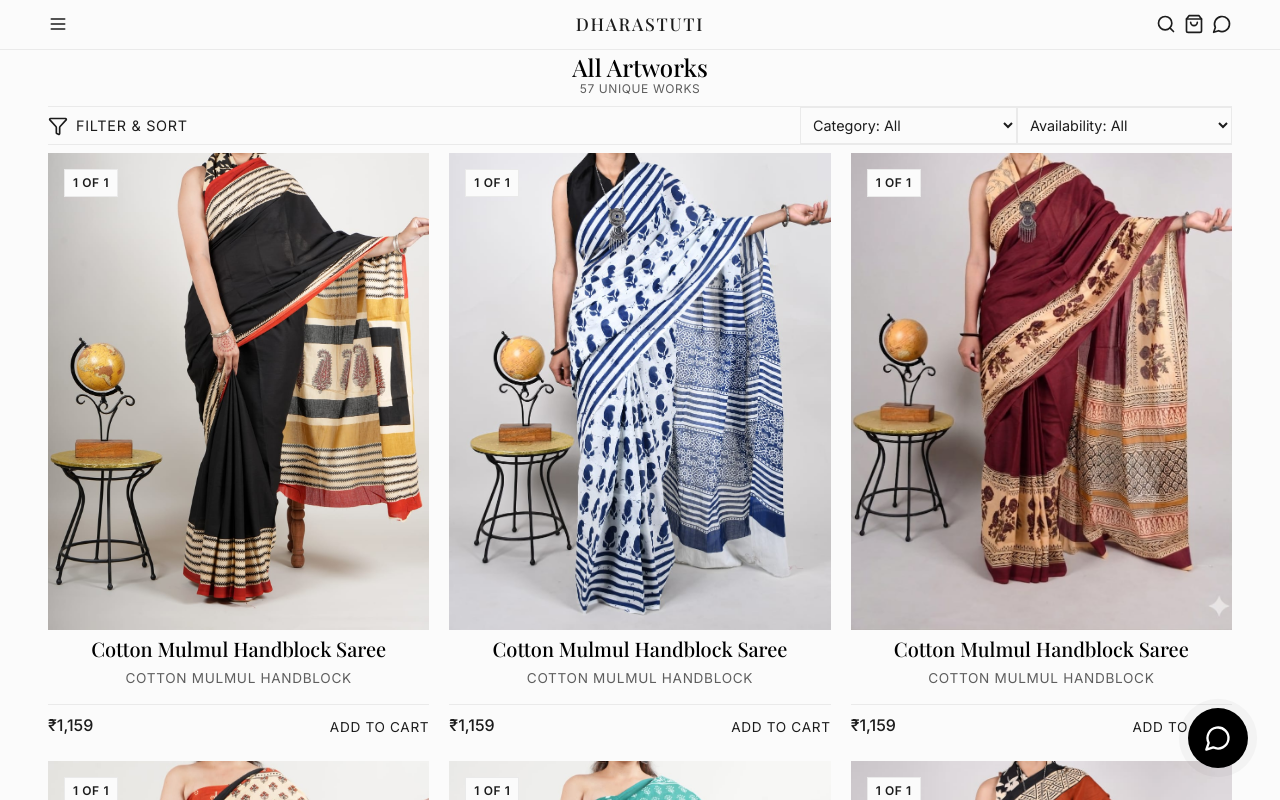
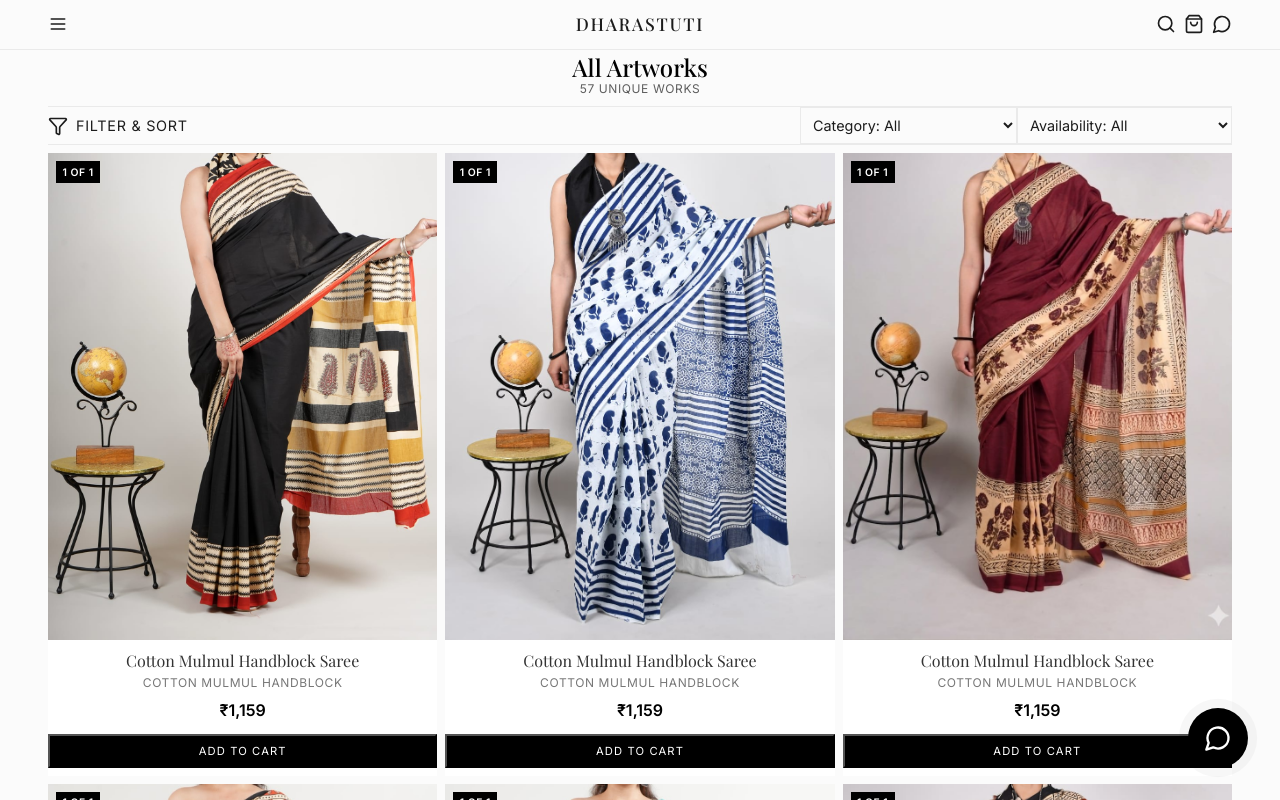
Before and after one commit to jigneshpandya86-lab/dharastuti, a React (Vite) app: page /collections in a window 1280 px wide. Shown: the top 800 px of the page. Built offline with nearby package versions, Linux system fonts and the light colour scheme; a web font is replaced by a local one.

Commit message:
feat: redesign collection style to match Gajarai and update contact number

```diff
--- a/src/components/ArtCard.css
+++ b/src/components/ArtCard.css
@@ -1,7 +1,9 @@
 .art-card {
   display: flex;
   flex-direction: column;
-  gap: var(--spacing-md);
+  gap: var(--spacing-sm);
+  background: #fff;
+  transition: transform 0.3s ease;
 }
 
 .art-card-image-link {
@@ -20,33 +22,42 @@
   width: 100%;
   height: 100%;
   object-fit: cover;
-  transition: transform 0.5s ease;
+  transition: transform 0.8s cubic-bezier(0.4, 0, 0.2, 1);
 }
 
 .art-card-image-container:hover .art-card-image {
-  transform: scale(1.05);
+  transform: scale(1.08);
 }
 
 .art-card-badges {
   position: absolute;
-  top: 1rem;
-  left: 1rem;
+  top: 0.5rem;
+  left: 0.5rem;
   display: flex;
   flex-direction: column;
-  gap: 0.5rem;
+  gap: 0.25rem;
   z-index: 2;
+}
+
+.art-card-badges .badge {
+  font-size: 0.65rem;
+  padding: 0.2rem 0.4rem;
+  border: none;
+  background-color: #000;
+  color: #fff;
 }
 
 .art-card-hover-overlay {
   position: absolute;
   inset: 0;
-  background-color: rgba(251, 251, 251, 0.2);
+  background-color: rgba(0, 0, 0, 0.03);
   display: flex;
-  align-items: center;
+  align-items: flex-end;
   justify-content: center;
   opacity: 0;
-  transition: opacity 0.3s ease;
+  transition: all 0.3s ease;
   z-index: 1;
+  padding-bottom: 1rem;
 }
 
 .art-card-image-container:hover .art-card-hover-overlay {
@@ -54,13 +65,19 @@
 }
 
 .view-details {
-  background-color: var(--color-bg);
-  padding: 0.75rem 1.5rem;
-  font-size: 0.85rem;
+  background-color: #fff;
+  padding: 0.6rem 1.2rem;
+  font-size: 0.75rem;
   text-transform: uppercase;
-  letter-spacing: 0.05em;
-  color: var(--color-text);
-  box-shadow: 0 4px 12px rgba(0, 0, 0, 0.1);
+  letter-spacing: 0.1em;
+  color: #000;
+  border: 1px solid #000;
+  transform: translateY(10px);
+  transition: transform 0.3s ease;
+}
+
+.art-card-image-container:hover .view-details {
+  transform: translateY(0);
 }
 
 .art-card-info {
@@ -68,59 +85,56 @@
   flex-direction: column;
   align-items: center;
   text-align: center;
-  gap: 0.25rem;
+  gap: 0.15rem;
+  padding: 0.5rem 0;
 }
 
 .art-card-title {
-  font-size: 1.25rem;
-  margin-bottom: 0.25rem;
+  font-size: 1rem;
+  font-weight: 400;
+  margin-bottom: 0.1rem;
+  color: #333;
 }
 
 .art-card-title a {
-  transition: opacity 0.3s ease;
-}
-
-.art-card-title a:hover {
-  opacity: 0.7;
+  transition: color 0.3s ease;
 }
 
 .art-card-medium {
-  font-size: 0.85rem;
-  color: var(--color-text);
-  opacity: 0.7;
+  font-size: 0.75rem;
+  color: #777;
   text-transform: uppercase;
   letter-spacing: 0.05em;
+  margin-bottom: 0.25rem;
 }
 
 .art-card-footer {
   width: 100%;
   display: flex;
+  flex-direction: column;
   align-items: center;
-  justify-content: space-between;
-  margin-top: 0.5rem;
-  padding-top: 0.5rem;
-  border-top: 1px solid var(--color-border);
+  gap: 0.5rem;
 }
 
 .art-card-price {
   font-size: 1rem;
-  font-weight: 500;
+  font-weight: 600;
+  color: #000;
 }
 
 .btn-text {
-  background: none;
-  border: none;
-  padding: 0;
+  background: #000;
+  color: #fff;
+  padding: 0.5rem 1rem;
   font-family: inherit;
-  font-size: 0.85rem;
+  font-size: 0.7rem;
   text-transform: uppercase;
-  letter-spacing: 0.05em;
-  color: var(--color-text);
+  letter-spacing: 0.1em;
   cursor: pointer;
-  border-bottom: 1px solid transparent;
-  transition: border-color 0.3s ease;
+  transition: all 0.3s ease;
+  width: 100%;
 }
 
 .btn-text:hover {
-  border-bottom-color: var(--color-text);
+  background: #333;
 }
--- a/src/components/CartDrawer.tsx
+++ b/src/components/CartDrawer.tsx
@@ -16,7 +16,7 @@ export default function CartDrawer({ isOpen, onClose }: CartDrawerProps) {
     const itemsText = cartItems.map(item => `- ${item.title} (SKU: ${item.sku}) - ${item.price}`).join('\n');
     const message = `Hi Dharastuti Art, I'd like to purchase the following items:\n\n${itemsText}\n\nTotal: ${cartTotal}\n\nPlease let me know the next steps for payment and shipping.`;
 
-    const waLink = `https://wa.me/919725001354?text=${encodeURIComponent(message)}`;
+    const waLink = `https://wa.me/918980846362?text=${encodeURIComponent(message)}`;
     window.open(waLink, '_blank');
   };
 
--- a/src/components/FloatingWhatsApp.tsx
+++ b/src/components/FloatingWhatsApp.tsx
@@ -3,7 +3,7 @@ import './FloatingWhatsApp.css';
 
 export default function FloatingWhatsApp() {
   const message = encodeURIComponent("Hello Dharastuti Art, I would like to know more about your artworks and commissions.");
-  const waLink = `https://wa.me/919725001354?text=${message}`;
+  const waLink = `https://wa.me/918980846362?text=${message}`;
 
   return (
     <a
--- a/src/components/Header.tsx
+++ b/src/components/Header.tsx
@@ -34,7 +34,7 @@ export default function Header({ onCartOpen, onMenuOpen }: HeaderProps) {
             <ShoppingBag size={20} />
             {cartCount > 0 && <span className="cart-badge">{cartCount}</span>}
           </button>
-          <a href="https://wa.me/919725001354" target="_blank" rel="noopener noreferrer" className="icon-btn" aria-label="Inquire">
+          <a href="https://wa.me/918980846362" target="_blank" rel="noopener noreferrer" className="icon-btn" aria-label="Inquire">
             <MessageCircle size={20} />
           </a>
         </div>
--- a/src/index.css
+++ b/src/index.css
@@ -176,14 +176,14 @@ a {
   padding: 0 var(--spacing-md);
 }
 
-.grid-2 { display: grid; grid-template-columns: repeat(1, 1fr); gap: var(--spacing-lg); }
-.grid-3 { display: grid; grid-template-columns: repeat(1, 1fr); gap: var(--spacing-lg); }
-.grid-4 { display: grid; grid-template-columns: repeat(1, 1fr); gap: var(--spacing-lg); }
+.grid-2 { display: grid; grid-template-columns: repeat(2, 1fr); gap: var(--spacing-md); }
+.grid-3 { display: grid; grid-template-columns: repeat(2, 1fr); gap: var(--spacing-md); }
+.grid-4 { display: grid; grid-template-columns: repeat(2, 1fr); gap: var(--spacing-md); }
 
 @media (min-width: 768px) {
   .grid-2 { grid-template-columns: repeat(2, 1fr); }
-  .grid-3 { grid-template-columns: repeat(2, 1fr); }
-  .grid-4 { grid-template-columns: repeat(2, 1fr); }
+  .grid-3 { grid-template-columns: repeat(3, 1fr); }
+  .grid-4 { grid-template-columns: repeat(4, 1fr); }
 }
 
 @media (min-width: 1024px) {
--- a/src/pages/ArtworkDetail.tsx
+++ b/src/pages/ArtworkDetail.tsx
@@ -19,7 +19,7 @@ export default function ArtworkDetail() {
     ? `Hi Dharastuti Art, I'm interested in the artwork '${artwork.title}' (SKU: ${artwork.sku}). Is this still available for delivery?`
     : `Hi! I saw the '${artwork.title}' piece was sold, but I love the style. Do you take commissions for similar pieces?`;
 
-  const waLink = `https://wa.me/919725001354?text=${encodeURIComponent(waMessage)}`;
+  const waLink = `https://wa.me/918980846362?text=${encodeURIComponent(waMessage)}`;
 
   return (
     <div className="pdp container">
--- a/src/pages/Collections.tsx
+++ b/src/pages/Collections.tsx
@@ -66,7 +66,7 @@ export default function Collections() {
           <div className="empty-state text-center">
             <p className="text-serif" style={{ fontSize: '1.5rem', marginBottom: '1rem' }}>All pieces currently found a home.</p>
             <p className="text-sans" style={{ marginBottom: '2rem', opacity: 0.8 }}>Request a commission?</p>
-            <a href="https://wa.me/919725001354?text=Hello!%20I’d%20like%20to%20discuss%20a%20custom%20commission." target="_blank" rel="noopener noreferrer" className="btn btn-primary">Start a Commission</a>
+            <a href="https://wa.me/918980846362?text=Hello!%20I’d%20like%20to%20discuss%20a%20custom%20commission." target="_blank" rel="noopener noreferrer" className="btn btn-primary">Start a Commission</a>
           </div>
         )}
       </div>
--- a/src/pages/Commissions.tsx
+++ b/src/pages/Commissions.tsx
@@ -7,7 +7,7 @@ export default function Commissions() {
           Looking for a specific handloom, weaving style, or customized ethnic wear? We work directly with master artisans across Bharat to bring your vision to life. Whether it's a specific color palette for a saree or a particular fabric for a special occasion, we are here to help you drape tradition with pride.
         </p>
         <div style={{ marginTop: '2rem' }}>
-          <a href="https://wa.me/919725001354?text=Hello!%20I’d%20like%20to%20discuss%20a%20custom%20handloom%20requirement." target="_blank" rel="noopener noreferrer" className="btn btn-primary">Inquire on WhatsApp</a>
+          <a href="https://wa.me/918980846362?text=Hello!%20I’d%20like%20to%20discuss%20a%20custom%20handloom%20requirement." target="_blank" rel="noopener noreferrer" className="btn btn-primary">Inquire on WhatsApp</a>
         </div>
       </div>
     </div>
--- a/src/pages/Home.tsx
+++ b/src/pages/Home.tsx
@@ -97,7 +97,7 @@ export default function Home() {
         <div className="commission-content container">
           <h2 className="text-serif">Bespoke Traditions</h2>
           <p className="text-sans">Looking for something specific? Connect with us for custom handloom requirements.</p>
-          <a href="https://wa.me/919725001354?text=Hello!%20I’d%20like%20to%20discuss%20a%20custom%20handloom%20requirement." target="_blank" rel="noopener noreferrer" className="btn btn-outline">Inquire on WhatsApp</a>
+          <a href="https://wa.me/918980846362?text=Hello!%20I’d%20like%20to%20discuss%20a%20custom%20handloom%20requirement." target="_blank" rel="noopener noreferrer" className="btn btn-outline">Inquire on WhatsApp</a>
         </div>
       </section>
     </div>
```
